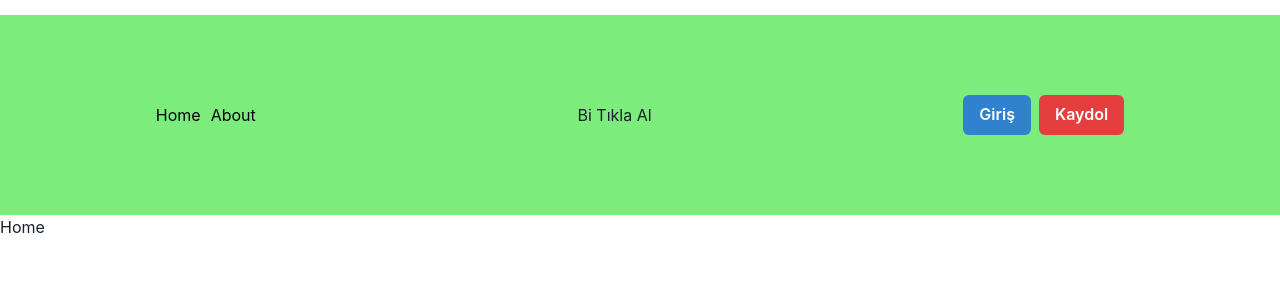
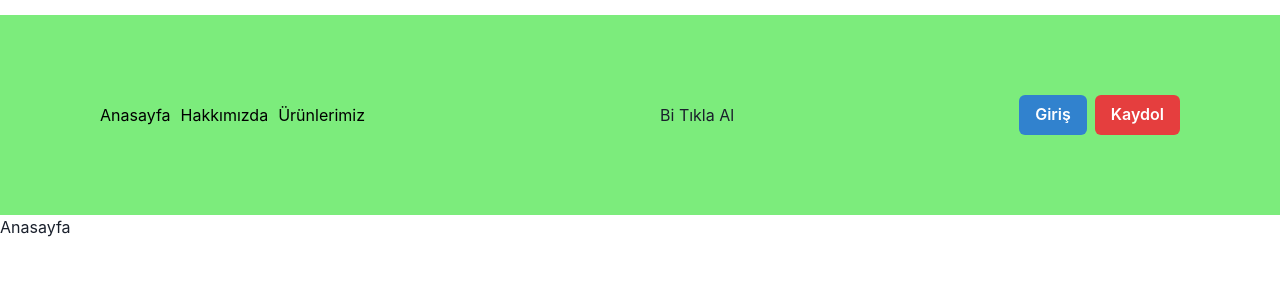
Before and after one commit to Onurkotz/Bi-Tikla-Al, a React (Create React App) app in the folder commerce/: page / in a window 1280 px wide. Shown: the top 300 px of the page. Built offline with nearby package versions, Linux system fonts and the light colour scheme.

Commit message:
card component

```diff
--- a/commerce/src/App.css
+++ b/commerce/src/App.css
@@ -4,11 +4,12 @@
   background-color: rgb(124, 236, 124);
   display: flex;
   align-items: center;
-  justify-content:space-around;
+  justify-content:space-between;
   margin-top: 15px;
 }
 .nav-left {
   display: flex;
+  margin-left: 100px
 }
 .nav-left > nav > ul > li > a {
   text-decoration: none;
@@ -26,7 +27,9 @@
 
 .nav-right {
   display: flex;
+  margin-right: 100px;
 }
+
 .nav-right > a {
   color: black;
   margin-right: 10px;
--- a/commerce/src/App.js
+++ b/commerce/src/App.js
@@ -4,6 +4,7 @@ import { BrowserRouter as Router, Routes, Route,} from "react-router-dom";
 import Navigation from "./components/Navigation/Navigation";
 import Home from "./components/Home/Home";
 import About from "./components/About/About";
+import Products from "./components/Products/Products"
 import Register from "./components/Auth/Register";
 import Login from "./components/Auth/Login"
 
@@ -15,6 +16,7 @@ function App() {
         <Routes>
           <Route path="/" element={<Home />} exact />
           <Route path="/about" element={<About />} />
+          <Route path="/products" element={<Products />} />
           <Route path="/register" element={<Register />} />
           <Route path="/login" element={<Login />} />
         </Routes>
--- a/commerce/src/components/About/About.js
+++ b/commerce/src/components/About/About.js
@@ -4,4 +4,4 @@ function About() {
   return <div>Bi Tıkla Gelsin E-Ticaret Markası</div>;
 }
 
-export default About;
+export default React.memo(About);
--- a/commerce/src/components/Home/Home.js
+++ b/commerce/src/components/Home/Home.js
@@ -1,7 +1,7 @@
 import React from "react";
 
 function Home() {
-  return <div>Home</div>;
+  return <div>Anasayfa</div>;
 }
 
 export default Home;
--- a/commerce/src/components/Navigation/Navigation.js
+++ b/commerce/src/components/Navigation/Navigation.js
@@ -11,10 +11,13 @@ function Navigation() {
         <nav>
           <ul>
             <li>
-              <Link to="/">Home</Link>
+              <Link to="/">Anasayfa</Link>
             </li>
             <li>
-              <Link to="/about">About</Link>
+              <Link to="/about">Hakkımızda</Link>
+            </li>
+            <li>
+              <Link to="/products">Ürünlerimiz</Link>
             </li>
           </ul>
         </nav>
--- /dev/null
+++ b/commerce/src/components/Products/Card.js
@@ -0,0 +1,34 @@
+import React from "react";
+import { Box, Image, Button } from "@chakra-ui/react";
+import { Link } from "react-router-dom";
+
+function Card() {
+  return (
+    <Box bg="aqua" borderWidth="1px" borderRadius="lg" overflow="hidden" p="3">
+      <Link to="#">
+        <Box d="flex" textAlign="center">
+          <Box fontSize="22" fontWeight="bold" mb="3" letterSpacing="wide" as='h4'>
+            Apple Macbook Air M2
+          </Box>
+          <Box maxW="100%">
+            <Image m="auto" src="https://store.storeimages.cdn-apple.com/4668/as-images.apple.com/is/macbook-air-midnight-select-20220606?wid=904&hei=840&fmt=jpeg&qlt=90&.v=1653084303665" alt="asd" />
+          </Box>
+        </Box>
+
+        <Box mt="3" textAlign="center">
+          <Box fontSize="20" fontWeight="semibold">24.990 TL</Box>
+
+        </Box>
+      </Link>
+      <Box mt="3" display="flex" alignItems="center" justifyContent="space-around">
+      <Box float="left">Tarih</Box>
+        <Button bg="#42ec6b" float="right">
+        Sepete At
+      </Button>
+      </Box>
+
+    </Box>
+  );
+}
+
+export default Card;
--- /dev/null
+++ b/commerce/src/components/Products/Products.js
@@ -0,0 +1,19 @@
+import React from 'react';
+import {Grid} from "@chakra-ui/react"
+import Card from "./Card";
+
+function Products() {
+  return (
+    <Grid templateColumns='repeat(3, 1fr)' gap={6} p={10}>
+        <Card />
+        <Card />
+        <Card />
+        <Card />
+        <Card />
+        <Card />
+
+    </Grid>
+  )
+}
+
+export default Products
```
